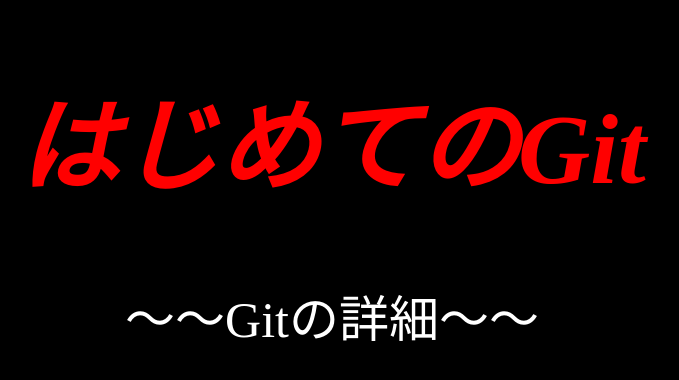
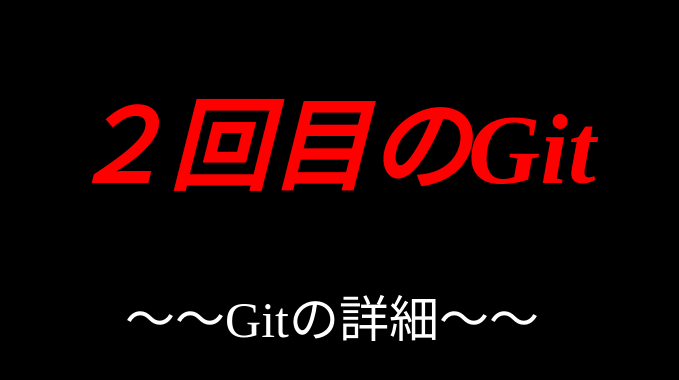
Before and after one commit to natsuki-jp/first_app13, a plain HTML site: page index.html in a window 1280 px wide. Shown: the whole page, without its empty margins (308-987 px from the left). Drawn offline with Linux system fonts and the light colour scheme.

Commit message:
change h1 text

```diff
--- a/index.html
+++ b/index.html
@@ -10,7 +10,7 @@
 </head>
 
 <body>
-  <h1>はじめてのGit</h1>
+  <h1>２回目のGit</h1>
   <p>〜〜Gitの詳細〜〜</p>
 
   <script src="js/main.js"></script>
```
